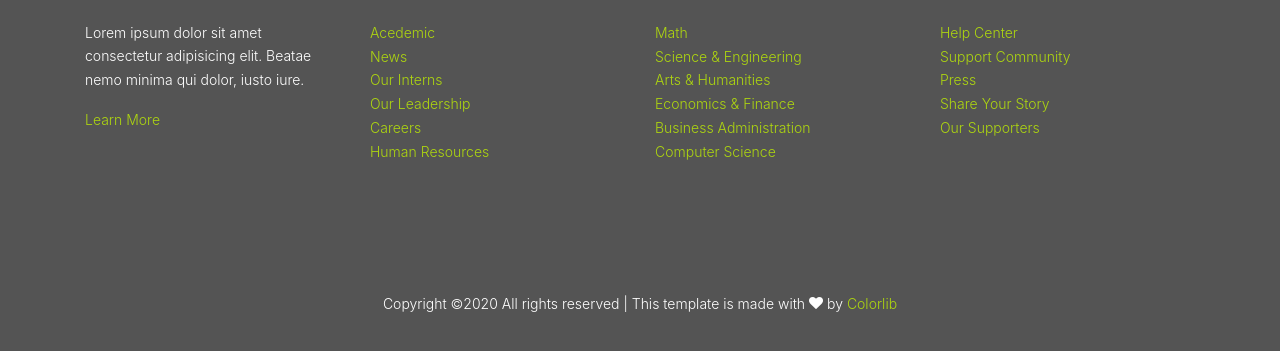
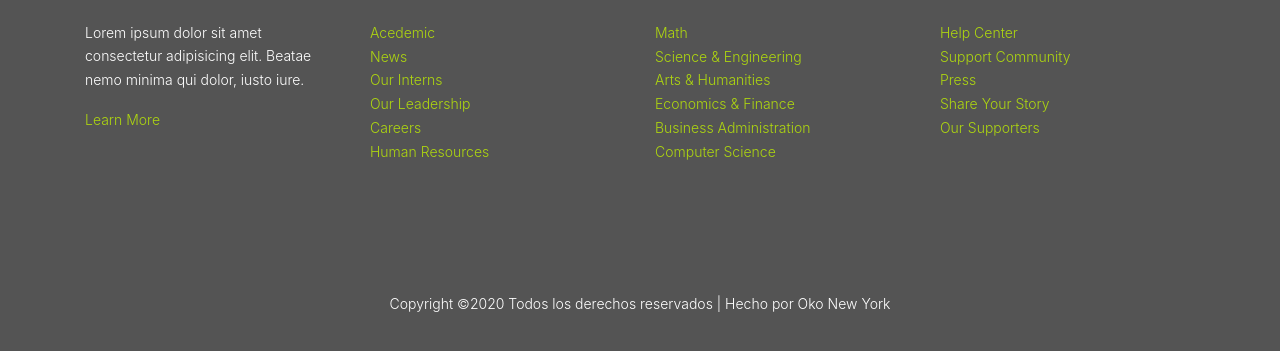
Before and after one commit to Trento-Tech/okodemy.com, a plain HTML site: page index.html in a window 1280 px wide. Shown: the part 5149-5500 px from the top of the page. Drawn offline with Linux system fonts and the light colour scheme; files whose address does not match are found by name.

Commit message:
Cambiando derechos reservados de footer

```diff
--- a/index.html
+++ b/index.html
@@ -602,7 +602,7 @@
             <div class="copyright">
                 <p>
                     <!-- Link back to Colorlib can't be removed. Template is licensed under CC BY 3.0. -->
-                    Copyright &copy;<script>document.write(new Date().getFullYear());</script> All rights reserved | This template is made with <i class="icon-heart" aria-hidden="true"></i> by <a href="https://colorlib.com" target="_blank" >Colorlib</a>
+                    Copyright &copy;<script>document.write(new Date().getFullYear());</script> Todos los derechos reservados | Hecho por Oko New York
                     <!-- Link back to Colorlib can't be removed. Template is licensed under CC BY 3.0. -->
                     </p>
             </div>
```
